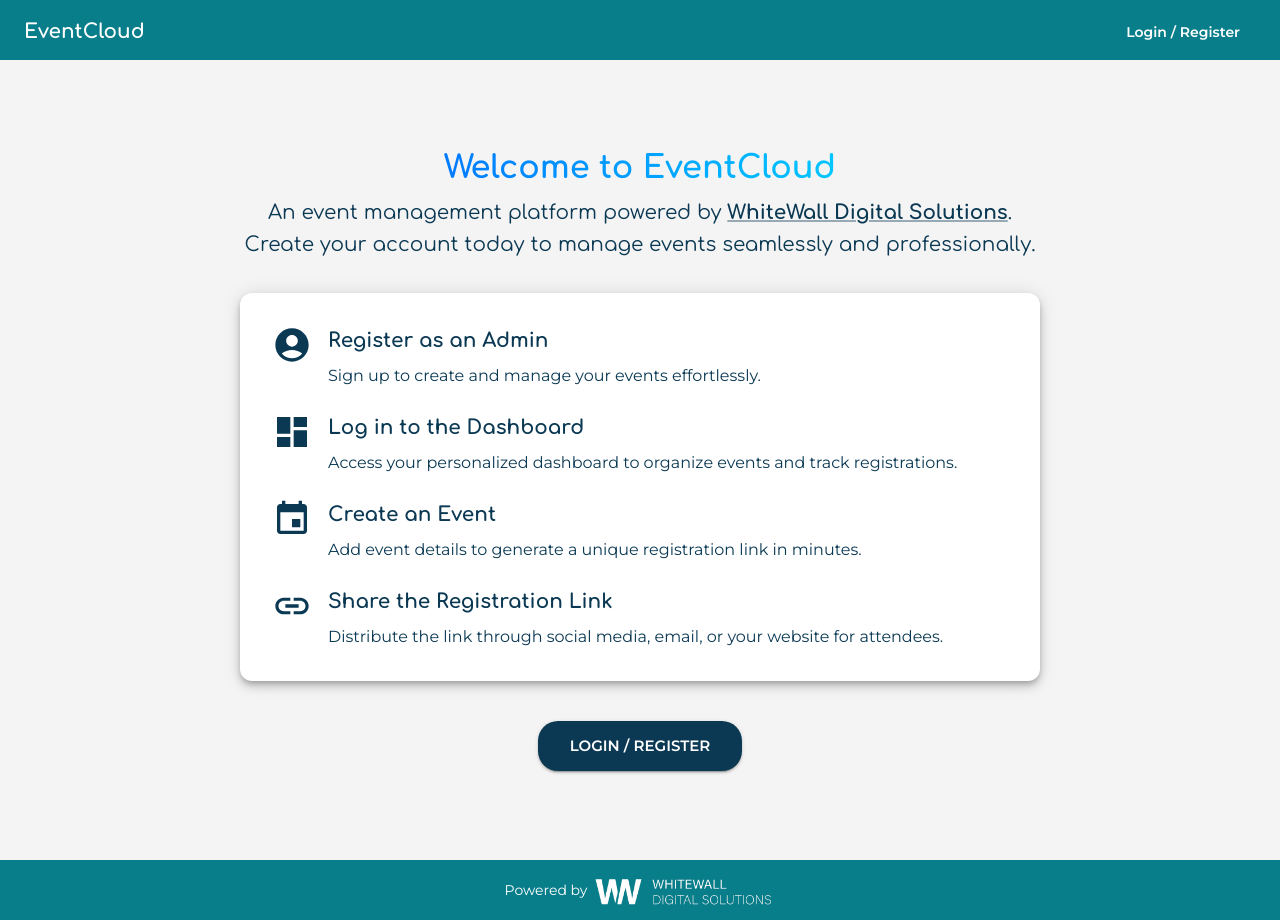
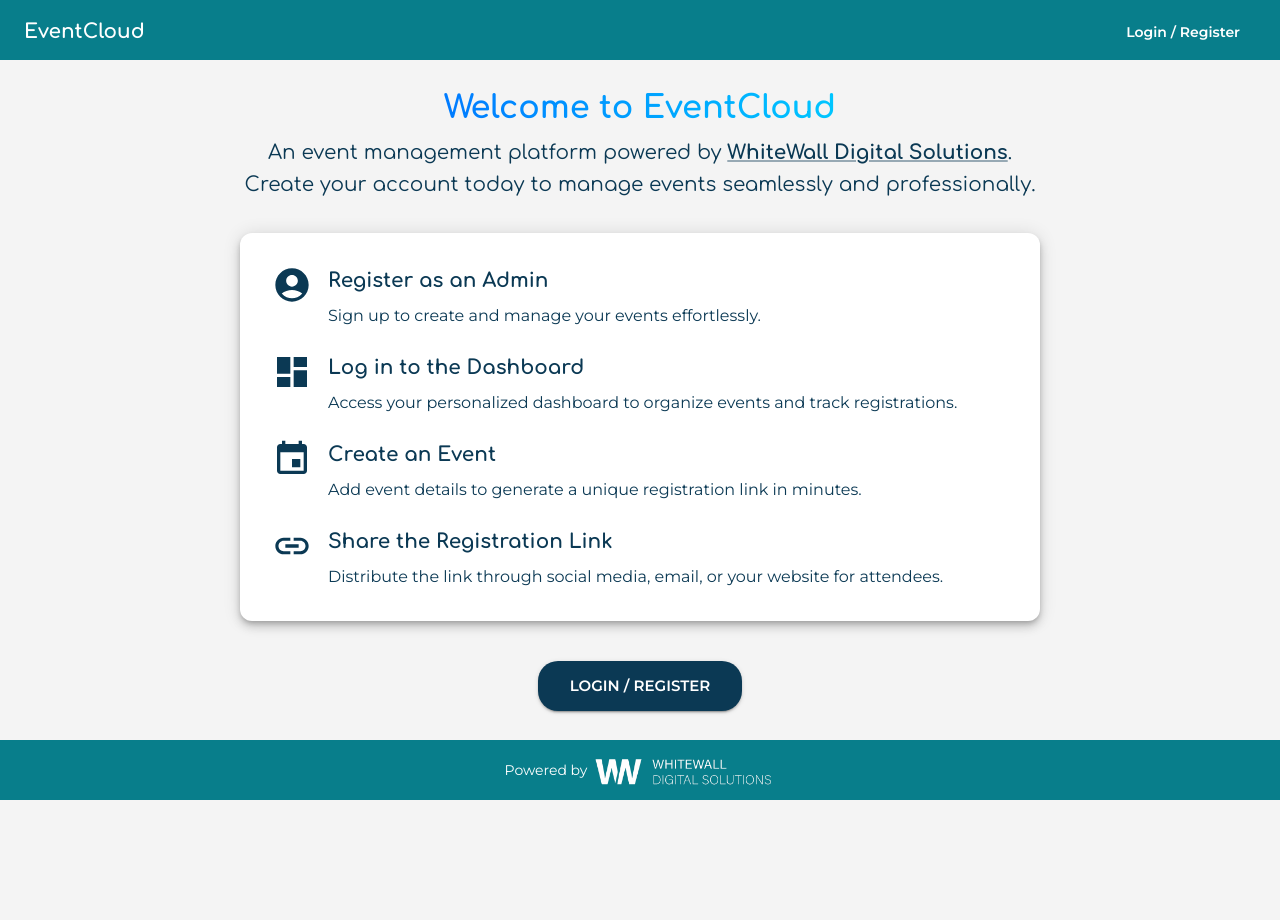
Before and after one commit to wasimakram516/event-registration-frontend, a React (Create React App) app: page / in a window 1280 px wide. After the commit the page ends 800 px from the top, so only its background shows below. Built offline with nearby package versions, Linux system fonts and the light colour scheme; no server answers.

Commit message:
fix/ homepage height

```diff
--- a/src/pages/Home.js
+++ b/src/pages/Home.js
@@ -13,7 +13,7 @@
         flexDirection: "column",
         alignItems: "center",
         justifyContent: "center",
-        minHeight: "100vh",
+        minHeight: "calc(100vh - 120px)",
         p: 3,
         textAlign: "center",
         bgcolor: "background.default",
```
